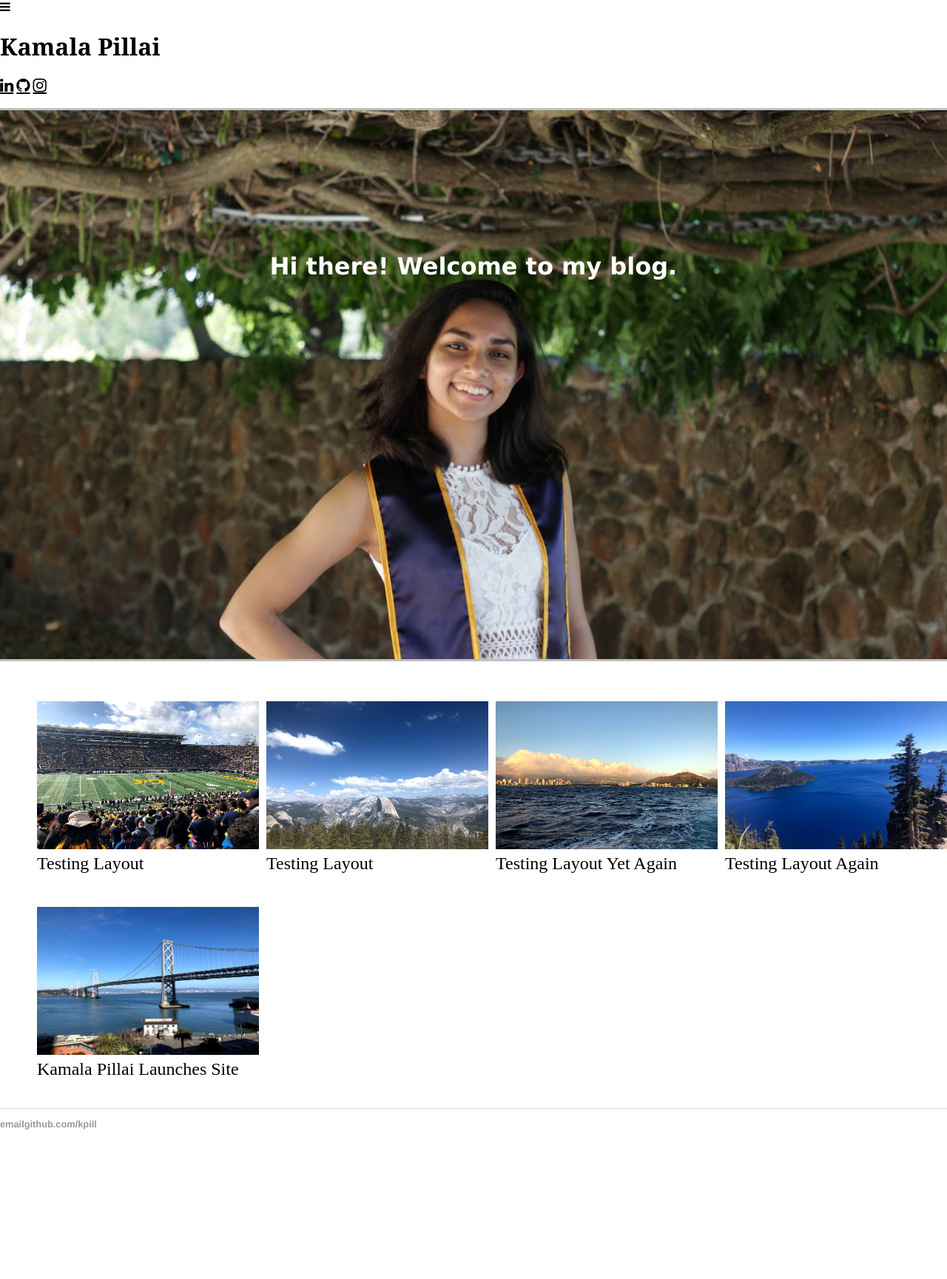
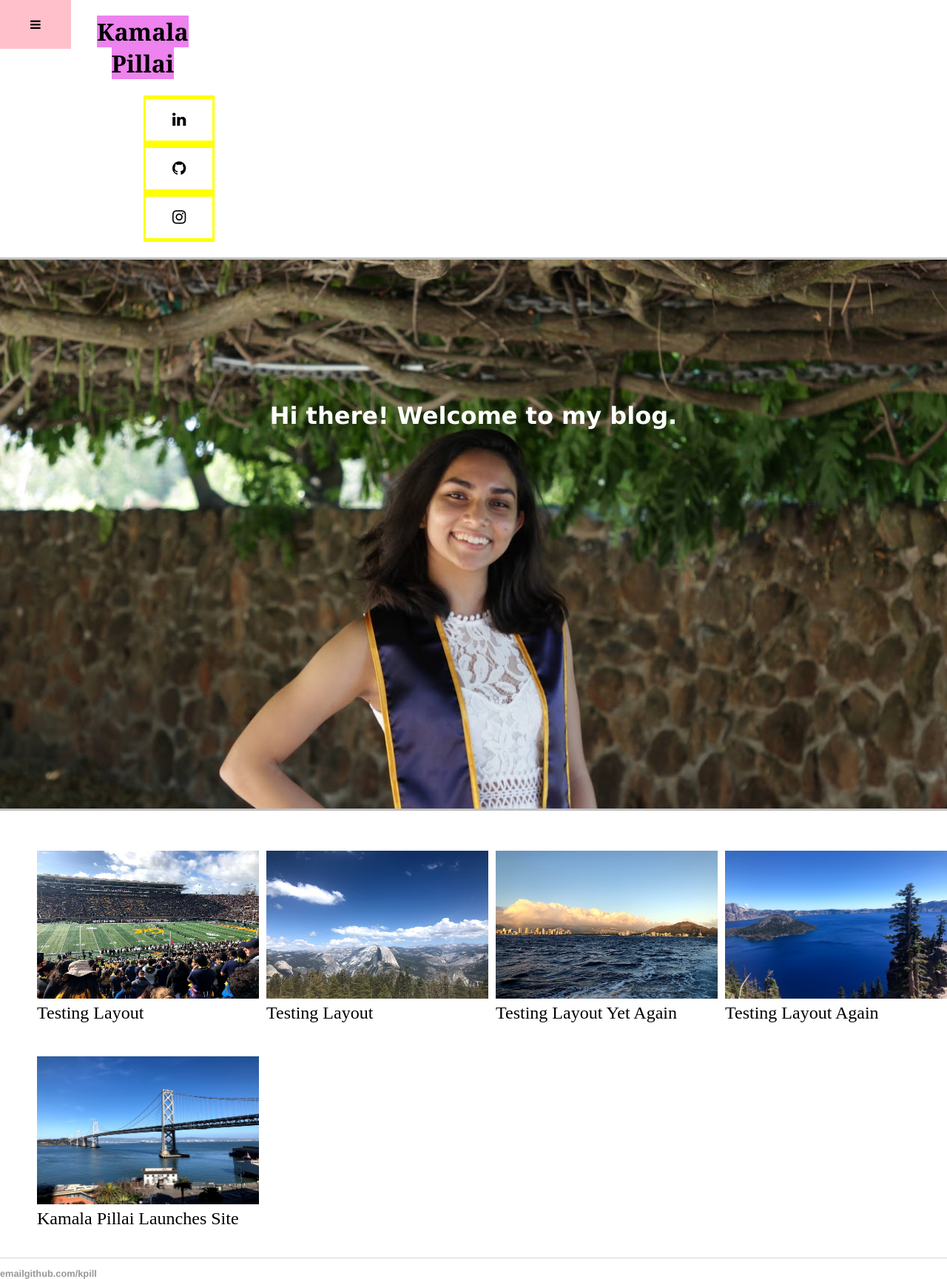
Before and after one commit to kpill/kpill.github.io, a Jekyll site: the page built from index.html, in a window 1280 px wide. Shown: the whole page at 74% size. Built offline with Jekyll 4.4.1, drawn with Linux system fonts in a browser that asks for light colours; before the commit the page ends 1527 px from its top, so only the background shows below that.

Commit message:
Update main.css

```diff
--- a/css/main.css
+++ b/css/main.css
@@ -1,12 +1,14 @@
 header {
 	color: Black;
-	/*text-align: center; */
+	display: inline-block;
+	text-align: center;
 }
 
 .menu {
 	vertical-align: middle;
 	width: 33%;
-	display: inline-block;
+	float: left;
+	background-color: pink;
 }
 
 a.home {
@@ -14,7 +16,7 @@ a.home {
 	text-decoration: none;
 	width: 33%
 	vertical-align: middle;
-	display: inline-block;
+	background-color: violet;
 }
 
 a.home:hover, a.home:active {
@@ -25,17 +27,19 @@ a.home:hover, a.home:active {
 .social-icons {
 	vertical-align: middle;
 	width: 33%;
+	float: right;
 	display: inline-block;
+	background-color: yellow;
 }
 
-/*.fa {
+.fa {
  	padding: 20px;
  	font-size: 70px;
  	width: 50px;
  	text-align: center;
  	text-decoration: none;
  	margin: 5px 2px;
-}*/
+}
 
 .fa-linkedin {
   background: white;
```
